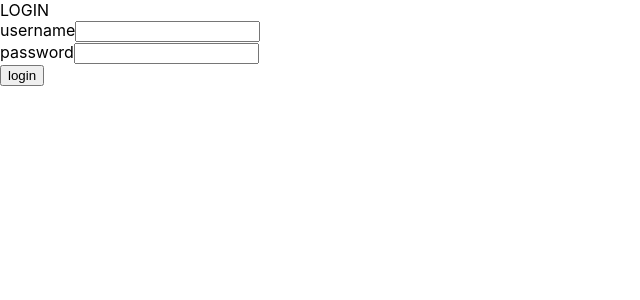
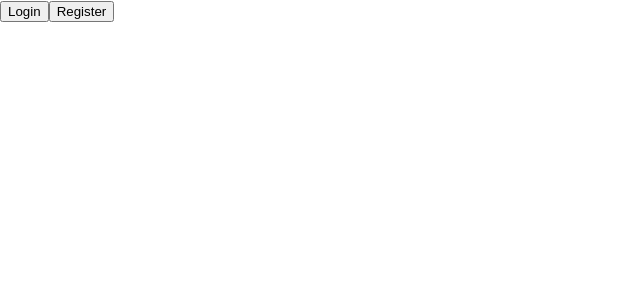
Before and after one commit to accountexeregister/ProcrastinationX, a React (Create React App) app in the folder frontend/: page / in a window 1280 px wide. Shown: the top 300 px of the page, without its empty margins (0-640 px from the left). Built offline with nearby package versions, Linux system fonts and the light colour scheme.

Commit message:
Add register, login buttons, frontend proxy

```diff
--- a/frontend/package.json
+++ b/frontend/package.json
@@ -35,5 +35,6 @@
       "last 1 firefox version",
       "last 1 safari version"
     ]
-  }
+  },
+  "proxy": "http://localhost:3001"
 }
--- a/frontend/src/App.js
+++ b/frontend/src/App.js
@@ -2,9 +2,12 @@ import logo from './logo.svg';
 import './App.css';
 import { useState, useEffect } from 'react';
 import Login from './components/Login';
+import Register from './components/Register';
 
 const App = () => {
   const [user, setUser] = useState(null);
+  const [isLogin, setIsLogin] = useState(false);
+  const [isRegister, setIsRegister] = useState(false);
 
   useEffect(() => {
     const loggedUserJSON = window.localStorage.getItem("loggedProcXUser");
@@ -13,11 +16,24 @@ const App = () => {
       setUser(user);
     }
   }, []);
-  return (
-    <>
-    {user === null && <Login setUser={setUser} />}
-    </>
-  );
+
+  if (isLogin) {
+    return <Login setUser={setUser}/>;
+  } else if (isRegister) {
+    return <Register/>;
+  } else {
+    return (
+      <>
+      {user && <div>Logged in as {user.username}</div>}
+      <button onClick={() => setIsLogin(true)}>
+        Login
+      </button>
+      <button onClick={() => setIsRegister(true)}>
+        Register
+      </button>
+      </>
+    );
+  }
 }
 
 export default App;
```
